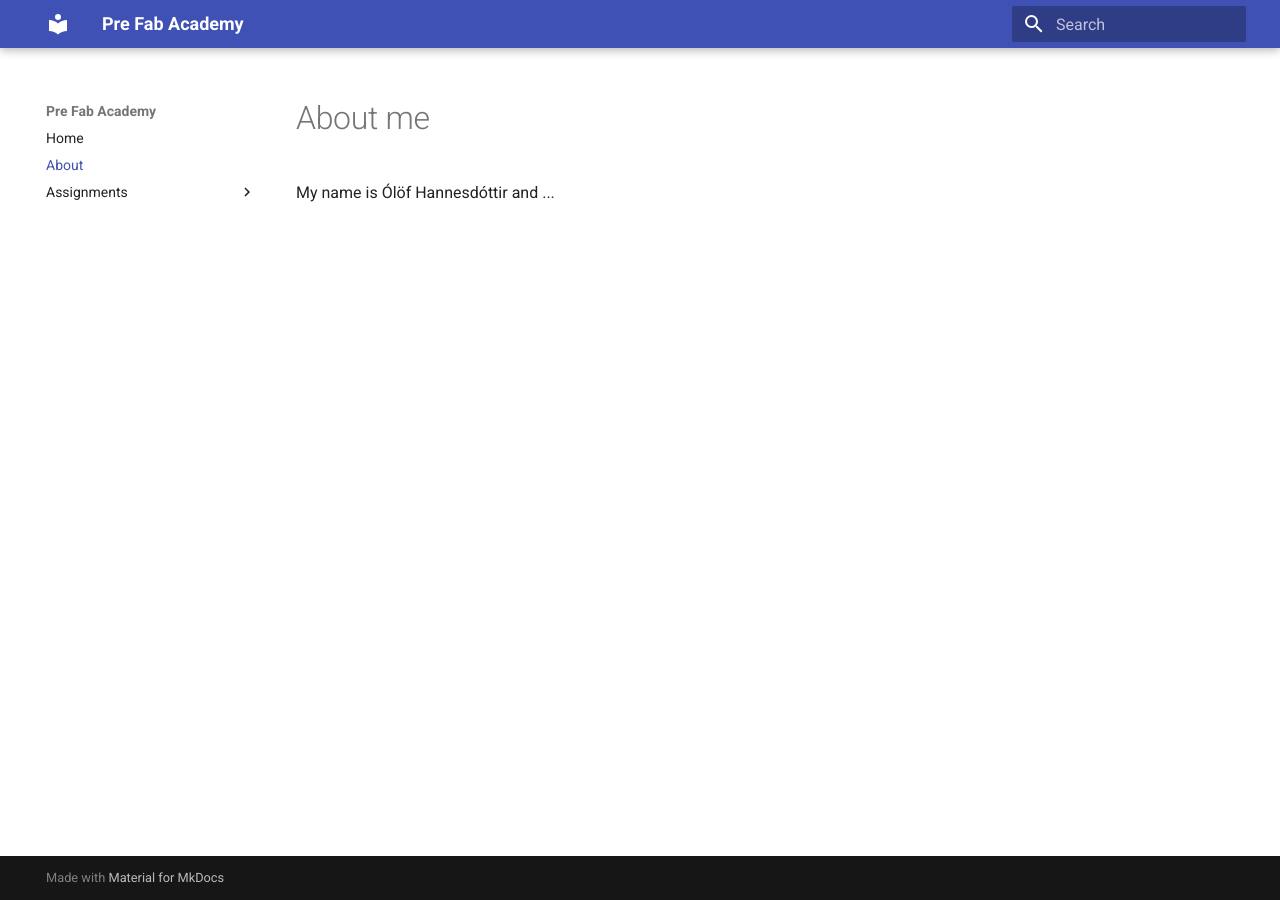
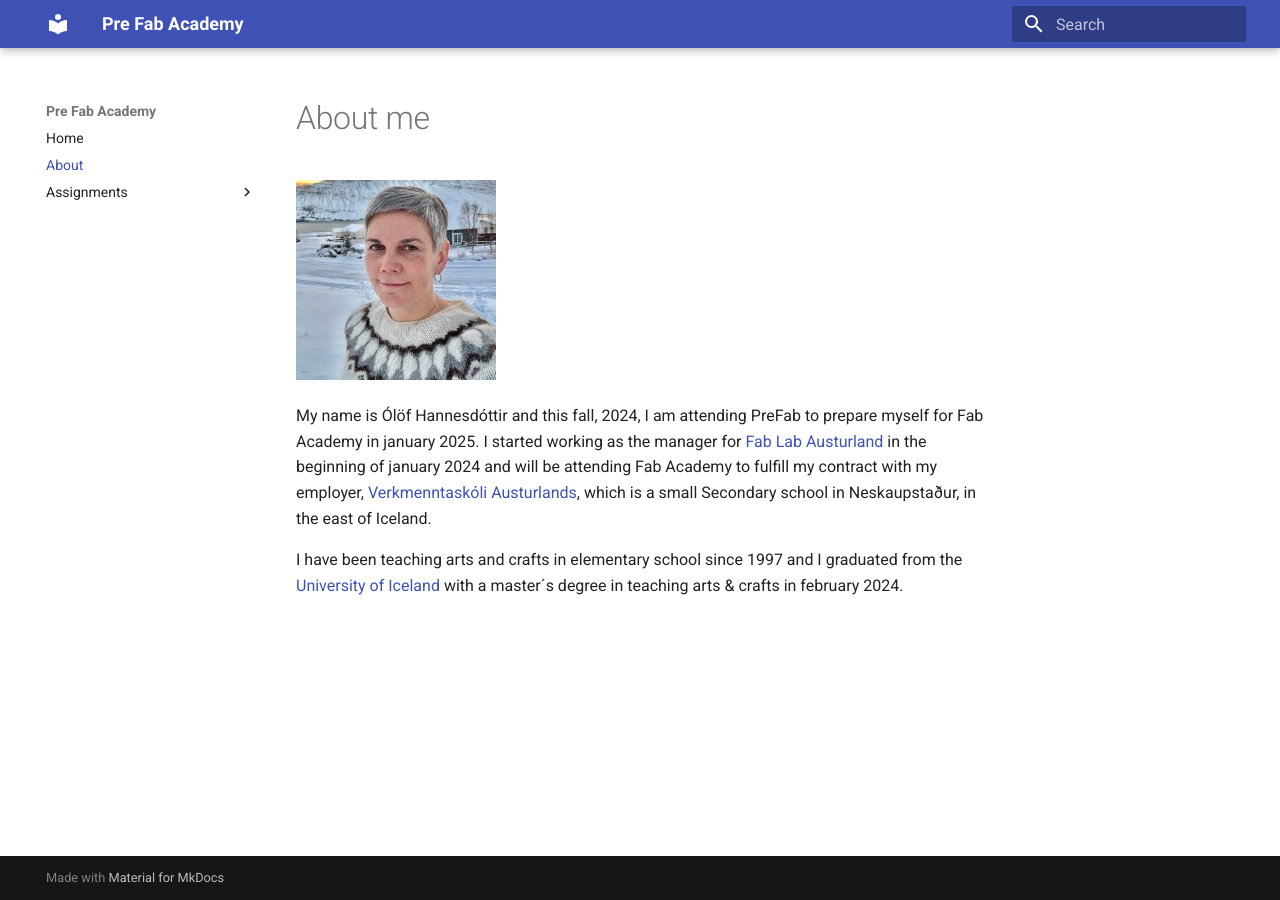
Before and after one commit to OlofH2/Before-Fab-Academy, an MkDocs documentation site: the page built from docs/about.md, in a window 1280 px wide. Built offline with MkDocs 1.6.1 and Material for MkDocs 9.7.7, drawn with Linux system fonts in a browser that asks for light colours.

Commit message:
About me

```diff
--- a/docs/about.md
+++ b/docs/about.md
@@ -1,6 +1,8 @@
 
 # About me
 
+![JustMe](img/JustMe200x200.jpg)
 
+My name is Ólöf Hannesdóttir and this fall, 2024, I am attending PreFab to prepare myself for Fab Academy in january 2025. I started working as the manager for [Fab Lab Austurland](https://www.fablabs.io/labs/fablabausturland) in the beginning of january 2024 and will be attending Fab Academy to fulfill my contract with my employer, [Verkmenntaskóli Austurlands](https://www.va.is/), which is a small Secondary school in Neskaupstaður, in the east of Iceland.
 
-My name is Ólöf Hannesdóttir and ...
+I have been teaching arts and crafts in elementary school since 1997 and I graduated from the [University of Iceland](https://english.hi.is/university_of_iceland) with a master´s degree in teaching arts & crafts in february 2024.
```
Also changed, not shown: docs/img/JustMe.jpg (added), docs/img/JustMe200x200.jpg (added), docs/img/Me100x100.jpg (added).
